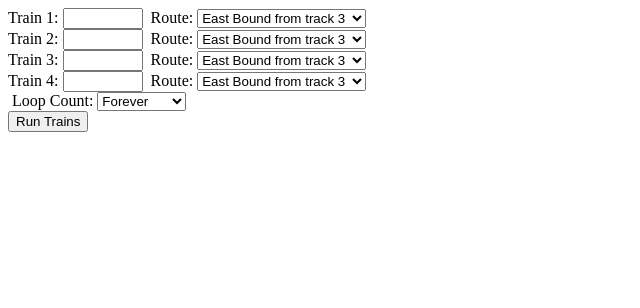
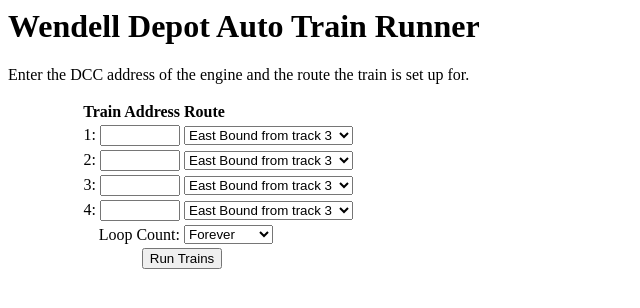
Before and after one commit to RobertPHeller/WendellDepotMusuem, a plain HTML site: page Software/static/index.html in a window 1280 px wide. Shown: the whole page, without its empty margins (0-640 px from the left). Drawn offline with Linux system fonts and the light colour scheme.

Commit message:
Update webserver appearence.

```diff
--- a/Software/static/CSS/WendellDepot.css
+++ b/Software/static/CSS/WendellDepot.css
@@ -1,5 +1,13 @@
-body {
+.left {
+    width: 50%;
+    text-align: right;
+}
+.right {
+    width: 50%;
+    text-align: left;
 }
 
-form {
+.buttons {
+    width: 100%;
+    text-align: center;
 }
--- a/Software/static/index.html
+++ b/Software/static/index.html
@@ -1,55 +1,63 @@
 <HTML>
     <HEAD>
-        <TITLE>Run Trains</TITLE>
+        <TITLE>Wendell Depot Auto Train Runner</TITLE>
         <link rel="stylesheet" href="/CSS/WendellDepot.css" />
         <script id="WendellDepot" type="text/javascript" src="/JS/WendellDepot.js"></script>
     </HEAD>
     <BODY>
+    <h1>Wendell Depot Auto Train Runner</h1>
+    <p>Enter the DCC address of the engine and the route the train is set up for.</p>
     <form  action="/command" method="get">
-    <label for="train1">Train 1:</label>
-    <input type="number" min="1" max="10239" maxlength="5" id="train1" name="train1" />
-    <label for="route1">&nbsp;Route:</label>
-    <select id="route1" name="route1">
+    <table class="train-runner-form">
+        <thead><tr><th class="left">Train Address</th>
+            <th class="right">Route</th></tr></thead>
+        <tbody>
+        <tr><td class="left">1:&nbsp;<input type="number" min="1" max="10239" maxlength="5" id="train1" name="train1" /></td>
+            <td class="right"><select id="route1" name="route1">
                     <option value="0">East Bound from track 3</option>
                     <option value="1">East Bound from track 1</option>
                     <option value="2">West Bound from track 4</option>
                     <option value="3">West Bound from track 2</option>
-    </select><br />
-    <label for="train2">Train 2:</label>
-    <input type="number" min="1" max="10239" maxlength="5" id="train2" name="train2" />
-    <label for="route2">&nbsp;Route:</label>
-    <select id="route2" name="route2">
+                  </select>
+              </td>
+          </tr>
+          <tr><td class="left">2:&nbsp;<input type="number" min="1" max="10239" maxlength="5" id="train2" name="train2" /></td>
+              <td class="right"><select id="route2" name="route2">
                       <option value="0">East Bound from track 3</option>
                       <option value="1">East Bound from track 1</option>
                       <option value="2">West Bound from track 4</option>
                       <option value="3">West Bound from track 2</option>
-    </select><br />
-    <label for="train3">Train 3:</label>
-    <input type="number" min="1" max="10239" maxlength="5" id="train3" name="train3" />
-    <label for="route3">&nbsp;Route:</label>
-    <select id="route3" name="route3">
+                  </select>
+              </td>
+          </tr>
+          <tr><td class="left">3:&nbsp;<input type="number" min="1" max="10239" maxlength="5" id="train3" name="train3" /></td>
+              <td class="right"><select id="route3" name="route3">
                       <option value="0">East Bound from track 3</option>
                       <option value="1">East Bound from track 1</option>
                       <option value="2">West Bound from track 4</option>
                       <option value="3">West Bound from track 2</option>
-    </select><br />
-    <label for="train4">Train 4:</label>
-    <input type="number" min="1" max="10239" maxlength="5" id="train4" name="train4" />
-    <label for="route4">&nbsp;Route:</label>
-    <select id="route4" name="route4">
+                  </select>
+                </td>
+           </tr>
+           <tr><td class="left">4:&nbsp;<input type="number" min="1" max="10239" maxlength="5" id="train4" name="train4" /></td>
+               <td class="right"><select id="route4" name="route4">
                        <option value="0">East Bound from track 3</option>
                        <option value="1">East Bound from track 1</option>
                        <option value="2">West Bound from track 4</option>
                        <option value="3">West Bound from track 2</option>
-    </select><br />
-    <label for="loopcount">&nbsp;Loop Count:</label>
-    <select id="loopcount" name="loopcount">
+                   </select>
+                </td>
+            </tr>
+            <tr><td class="left"><label for="loopcount">&nbsp;Loop Count:</label></td>
+                <td class="right"><select id="loopcount" name="loopcount">
                         <option value="0" selected="selected">Forever</option>
                         <option value="1">Once</option>
                         <option value="4">Four Times</option>
                         <option value="10">Ten times</option>
-    </select><br />
-    <button type="submit" name="function" value="QueueTrains">Run Trains</button>
+                    </select>
+                </td>
+            </tr>
+            <tr><td colspan="2" class="buttons"><button type="submit" name="function" value="QueueTrains">Run Trains</button></td></tr></tbody></table>
     </form>
     </BODY>
 </HTML>
```
Also changed, not shown: 1 other file. Lines whose indentation alone changed are shown as unchanged.
